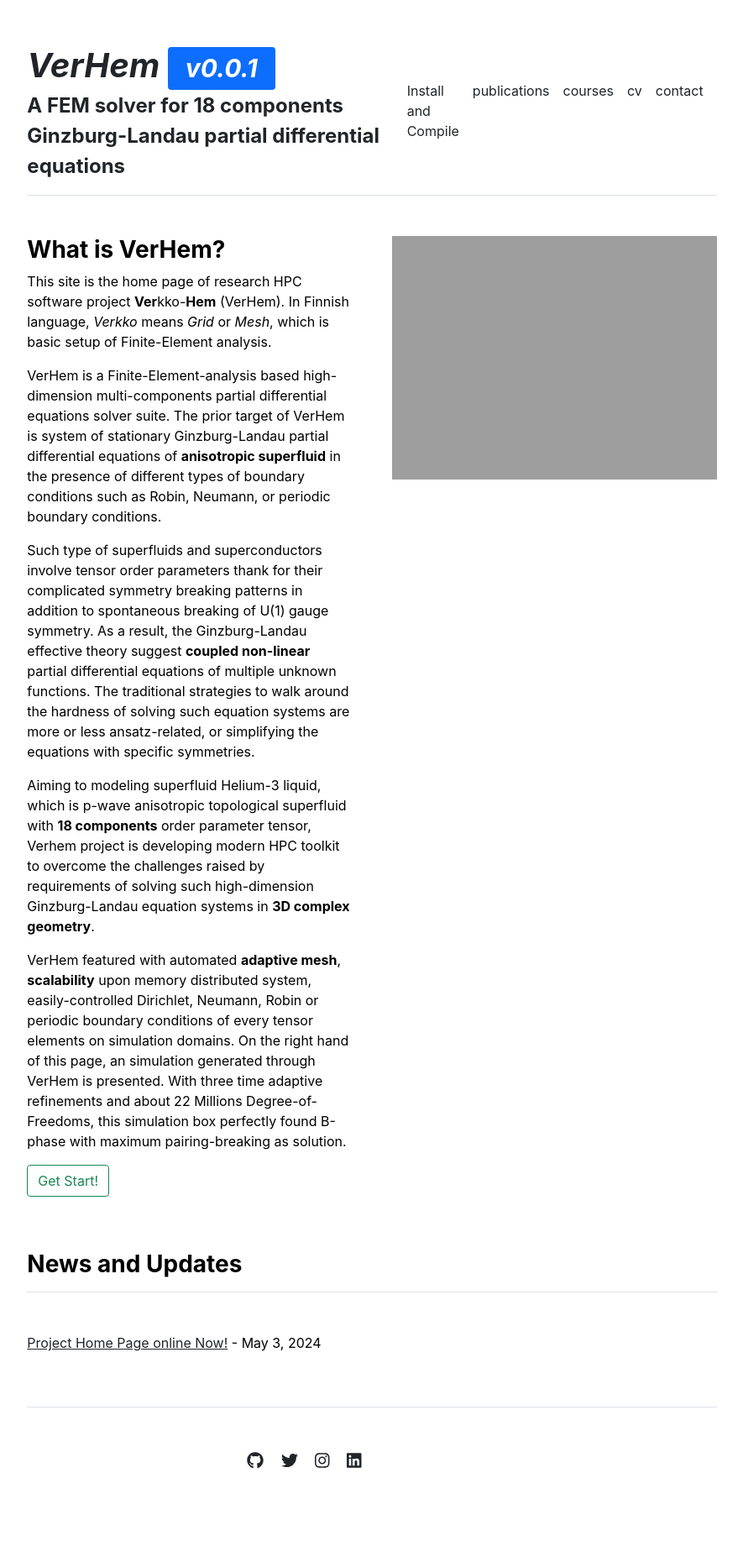
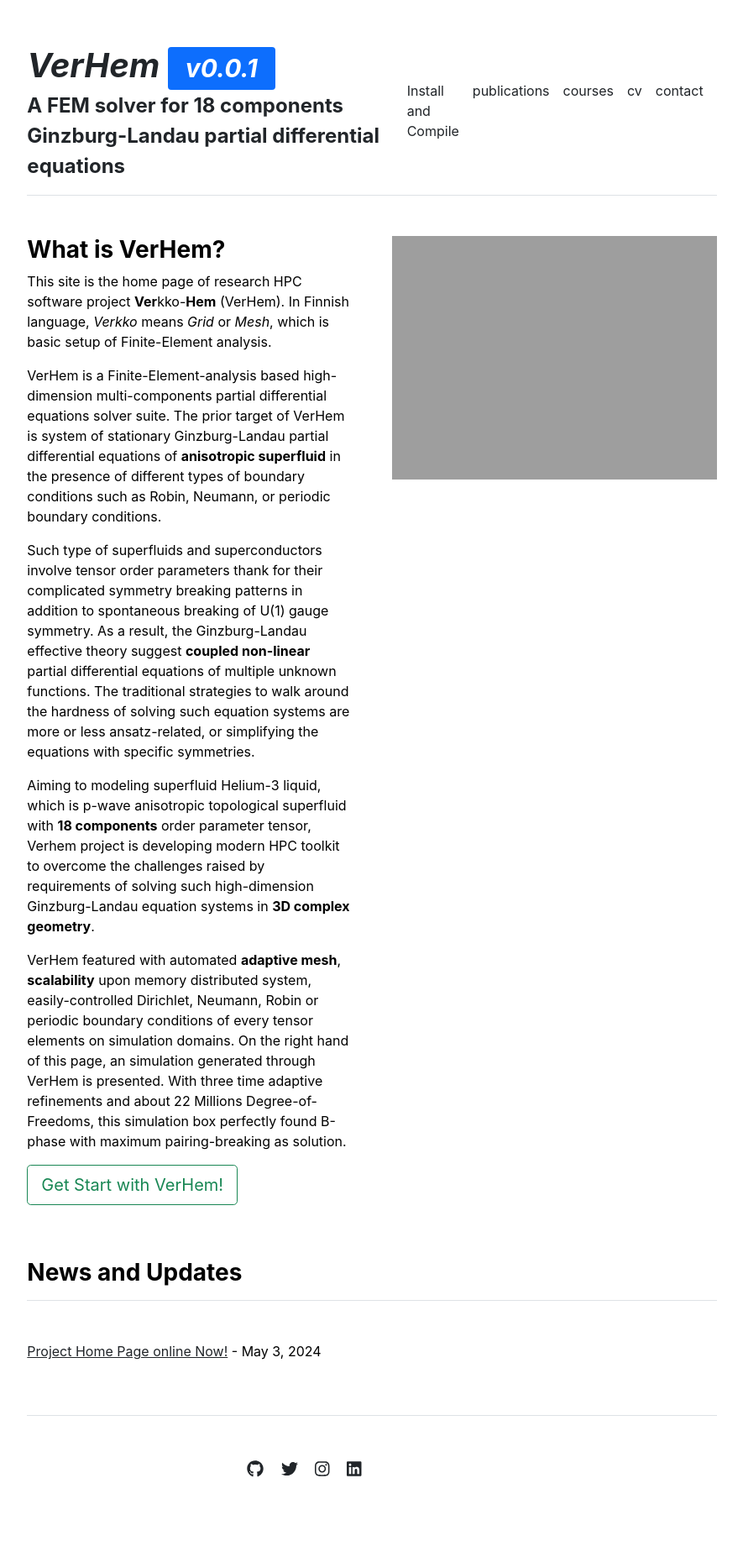
Before and after one commit to VerHem/VerHem.github.io, a Jekyll site: the page built from index.md, in a window 1280 px wide. Shown: the whole page at 84% size, without its empty margins (197-1082 px from the left). Built offline with Jekyll 4.4.1, drawn with Linux system fonts in a browser that asks for light colours.

Commit message:
add link botton in index.md

```diff
--- a/index.md
+++ b/index.md
@@ -13,4 +13,6 @@ Aiming to modeling superfluid Helium-3 liquid, which is p-wave anisotropic topol
 
 VerHem featured with automated **adaptive mesh**, **scalability** upon memory distributed system, easily-controlled Dirichlet, Neumann, Robin or periodic boundary conditions of every tensor elements on simulation domains. On the right hand of this page, an simulation generated through VerHem is presented. With three time adaptive refinements and about 22 Millions Degree-of-Freedoms, this simulation box perfectly found B-phase with maximum pairing-breaking as solution.
 
-<button type="button" class="btn btn-outline-success" href="www.duckduckgo.com">Get Start!</button>
+<button href="www.duckduckgo.com" class="btn btn-outline-success btn-lg" type="button">
+  Get Start with VerHem!
+</button>
```
